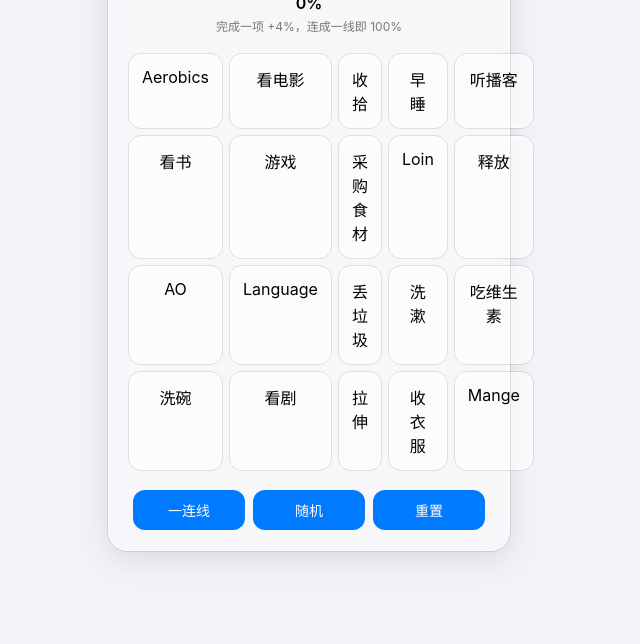
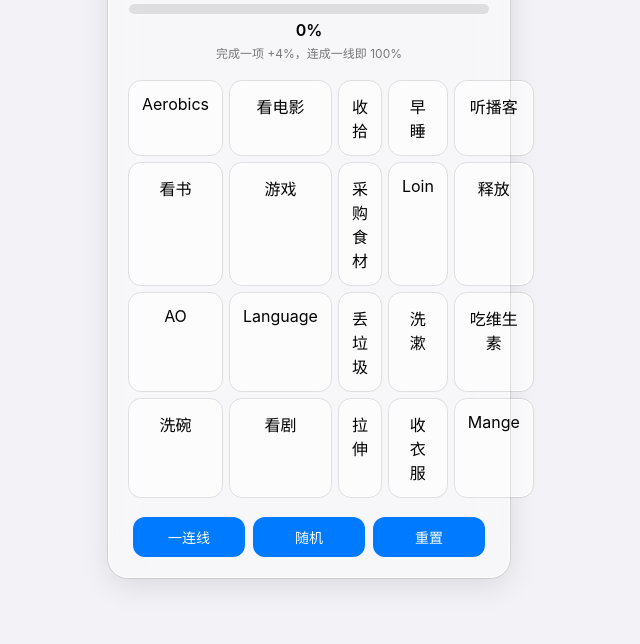
Before and after one commit to chencheryl515-star/Soobingo, a plain HTML site: page index.html in a window 1280 px wide. Shown: the part 156-800 px from the top of the page, without its empty margins (331-971 px from the left). Drawn offline with Linux system fonts and the light colour scheme.

Commit message:
Update CSS for layout and alignment

```diff
--- a/style.css
+++ b/style.css
@@ -3,9 +3,11 @@ body {
   padding: 0;
   background: #f2f2f7;
   font-family: -apple-system, BlinkMacSystemFont, sans-serif;
+
   display: flex;
   justify-content: center;
-  padding-top: 40px;
+  align-items: center;
+  min-height: 100vh;
 }
 
 .container {
```
